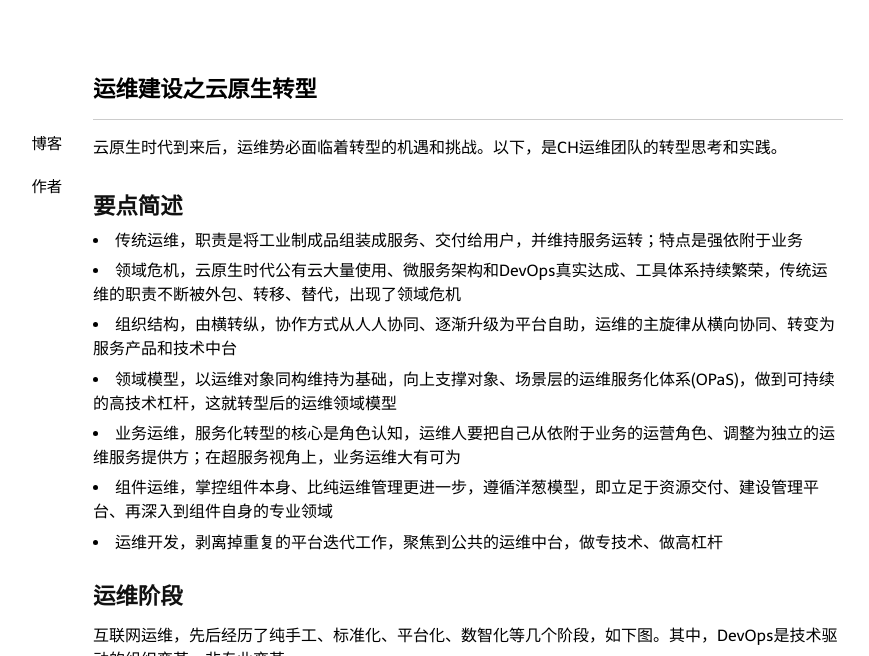
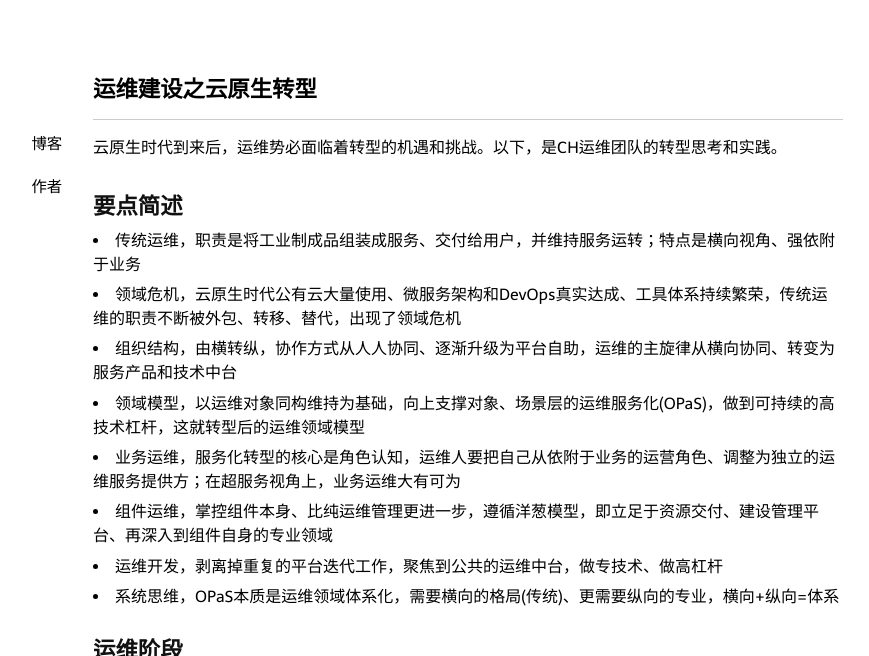
Before and after one commit to niean/niean.github.io, a Jekyll site: the page built from _posts/2022-01-27-op-cn.markdown, in a window 1280 px wide and 900 px high, cut to the strip 0-656 px from the top of the window. Shown: the whole strip, without its empty margins (172-1041 px from the left). Built offline with Jekyll 4.4.1, drawn with Linux system fonts in a browser that asks for light colours; comment, search, counter and statistics services are not loaded; some of the changed text lies outside the part shown.

Commit message:
集中提交

```diff
--- a/_posts/2022-01-27-op-cn.markdown
+++ b/_posts/2022-01-27-op-cn.markdown
@@ -10,13 +10,14 @@ tags:
 
 
 ## 要点简述
-- 传统运维，职责是将工业制成品组装成服务、交付给用户，并维持服务运转；特点是强依附于业务
+- 传统运维，职责是将工业制成品组装成服务、交付给用户，并维持服务运转；特点是横向视角、强依附于业务
 - 领域危机，云原生时代公有云大量使用、微服务架构和DevOps真实达成、工具体系持续繁荣，传统运维的职责不断被外包、转移、替代，出现了领域危机
 - 组织结构，由横转纵，协作方式从人人协同、逐渐升级为平台自助，运维的主旋律从横向协同、转变为服务产品和技术中台
-- 领域模型，以运维对象同构维持为基础，向上支撑对象、场景层的运维服务化体系(OPaS)，做到可持续的高技术杠杆，这就转型后的运维领域模型
+- 领域模型，以运维对象同构维持为基础，向上支撑对象、场景层的运维服务化(OPaS)，做到可持续的高技术杠杆，这就转型后的运维领域模型
 - 业务运维，服务化转型的核心是角色认知，运维人要把自己从依附于业务的运营角色、调整为独立的运维服务提供方；在超服务视角上，业务运维大有可为
 - 组件运维，掌控组件本身、比纯运维管理更进一步，遵循洋葱模型，即立足于资源交付、建设管理平台、再深入到组件自身的专业领域
 - 运维开发，剥离掉重复的平台迭代工作，聚焦到公共的运维中台，做专技术、做高杠杆
+- 系统思维，OPaS本质是运维领域体系化，需要横向的格局(传统)、更需要纵向的专业，横向+纵向=体系
 
 
 ## 运维阶段
@@ -153,16 +154,16 @@ tags:
 
 
 #### 横向解构
->> 20250616按：如何对抗和消化Toils？我们花了3年，整理出如下的方法论。
+>> 20250616按：如何对抗和消化横向Toils？我们花了3年，整理出如下的方法论。
 
-技术专业由纵向构成。针对横向工作，要解构、重组为纵向目标，Toils Restructuring。具体的，
+技术专业由纵向构成。针对横向Toils，要解构、重组为纵向目标。具体的，
 
 - 相对性：横纵之分，源于视角。同一事务的横纵属性，随观察者的层级、立场而变化。
 - 存在性：横向工作，真实存在。你眼中的横向事务，往往是高层眼中的纵向目标，高层纵向目标 = Σ(基层横向事务) 。
 - 局限性：纯粹横向，阻碍积累。离散、碎片化的横向事务长期执行，将导致专业能力稀释。
 - 可转化：解构横向，沉淀纵向。路径是，**拆解横向事务 -> 提取通用要素 -> 按纵向目标重组 -> 沉淀纵向能力**。
 
-横向解构，为终结传统运维模式、提供了根本的解法，OPaS再无现实障碍。
+OPaS是运维领域的体系思维，需要横向的格局(传统)、更需要纵向的专业，横向+纵向=体系。
 
 
 ## 一些依赖
```
Also changed, not shown: _postpres/0-TODO.md (+10 -2 lines), _postpres/2025-12-31-personal-summary.md (+25 -17 lines), _posts/2021-10-08-op-theory.markdown (+22 -3 lines), about/index.md (+1 -1 lines), 1 other file.
